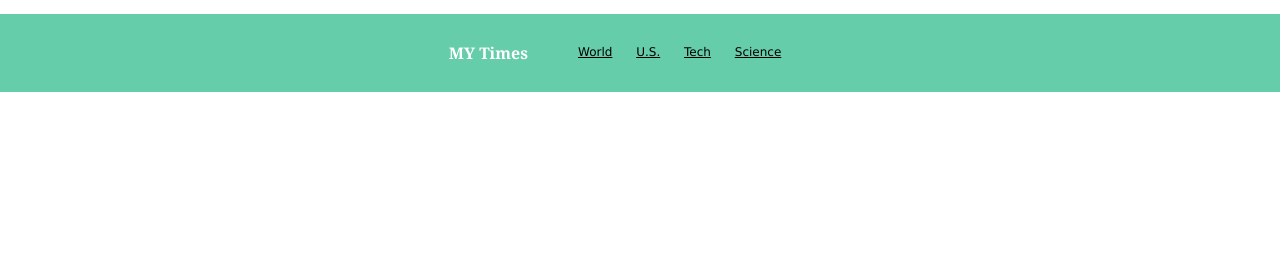
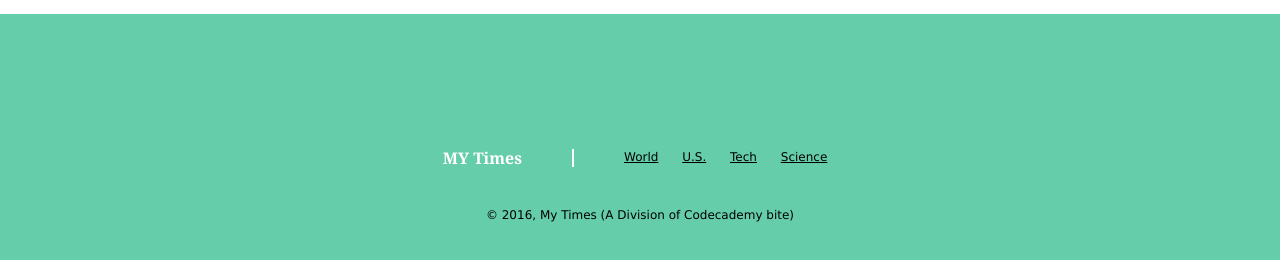
Before and after one commit to ronlasco/myTimes, a plain HTML site: page index.html in a window 1280 px wide. Shown: the part 890-1150 px from the top of the page. Before the commit the page ends 982 px from the top, so only its background shows below. Drawn offline with Linux system fonts and the light colour scheme.

```diff
--- a/css/styles.css
+++ b/css/styles.css
@@ -55,9 +55,10 @@ main {
 	color: white;
 }
 
+
 .imgheadline {
 	background-image: url("https://s3.amazonaws.com/codecademy-content/courses/freelance-1/unit-4/img-story-main.png");
-	font-size: 40px;
+
 }
 
 .imgstory2 {
@@ -95,6 +96,7 @@ main {
 .column.large {
 	width: 630px;
 
+
 }
 
 .column.medium {
@@ -128,7 +130,9 @@ main {
 
 }
 
-p  {
+/*Formatting all column paragraphs*/
+
+div.column p {
 	font-family: Georgia;
   	font-size: 17px;
   	color: black;
@@ -140,10 +144,18 @@ footer {
 	display: flex;
 	justify-content: center;
 	align-items: center;
+	flex-direction: column;
 	background-color: MediumAquamarine;
 	margin: auto;
   	font-family: Verdana;
   	font-size: 12px;
+  	height: 325px;
+}
+
+.footerlogo {
+	display: flex;
+	align-items: center;
+
 }
 
 footer span {
@@ -151,12 +163,13 @@ footer span {
   	font-size: 16px;
   	font-weight: bold;
   	color: white;
+  	border-right: 2px solid white;
+  	padding-right: 50px;
 
 }
 
 footer ul {
 	list-style: none;
-	padding-right: 40px;
 }
 
 footer ul li {
--- a/index.html
+++ b/index.html
@@ -77,6 +77,7 @@
 		</div>
 	</main>
 	<footer>
+		<div class="footerlogo">
 			<span>MY Times</span>
 			<ul>
 				<li><a href="#">World</a></li>
@@ -84,6 +85,10 @@
 				<li><a href="#">Tech</a></li>
 				<li><a href="#">Science</a></li>
 			</ul>
+		</div>
+		<div>
+			<p>© 2016, My Times (A Division of Codecademy bite)</p>
+		</div>
 	</footer>
 </body>
 </html>
```
Lines whose indentation alone changed are shown as unchanged.
